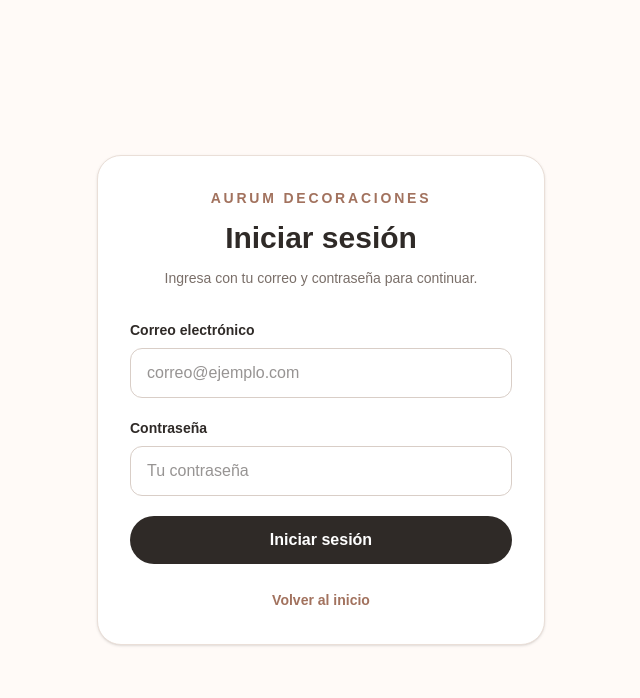
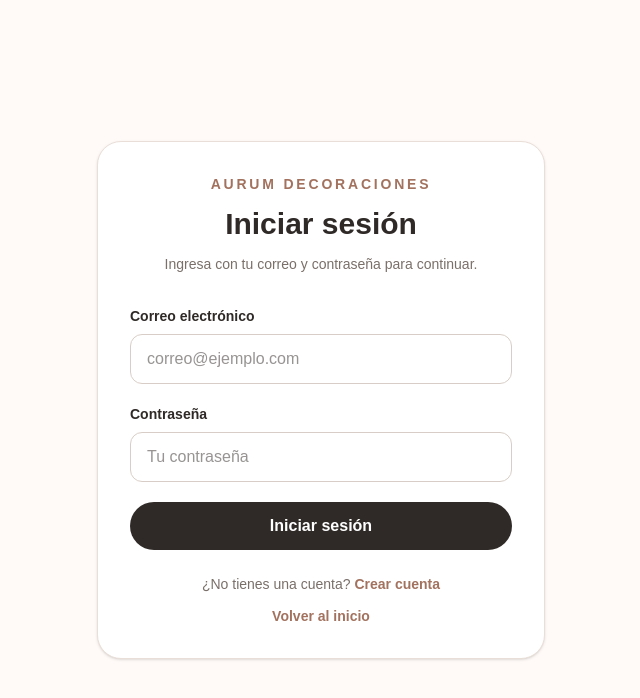
Before and after one commit to isabuitrago1223/pf_aurum, a Next.js app in the folder frontend/: page /login in a window 1280 px wide. Shown: the top 698 px of the page, without its empty margins (319-959 px from the left). Built offline with nearby package versions, Linux system fonts and the light colour scheme.

Commit message:
conectar login con registro de usuario

```diff
--- a/frontend/app/login/page.tsx
+++ b/frontend/app/login/page.tsx
@@ -138,15 +138,31 @@ export default function LoginPage() {
           </button>
         </form>
 
-        <div className="mt-6 text-center">
+        <div className="mt-6 space-y-3 text-center text-sm">
+  <div>
+    <span className="text-[#7a6f69]">
+      ¿No tienes una cuenta?{" "}
+    </span>
+
+    <Link
+      href="/registro"
+      className="font-semibold text-[#a2725e] transition hover:opacity-70"
+    >
+      Crear cuenta
+    </Link>
+  </div>
+
+  <div>
     <Link
       href="/"
-            className="text-sm font-semibold text-[#a2725e] transition hover:opacity-70"
+      className="font-semibold text-[#a2725e] transition hover:opacity-70"
     >
       Volver al inicio
     </Link>
   </div>
 </div>
+
+      </div>
     </main>
   );
 }
```
Lines whose indentation alone changed are shown as unchanged.
